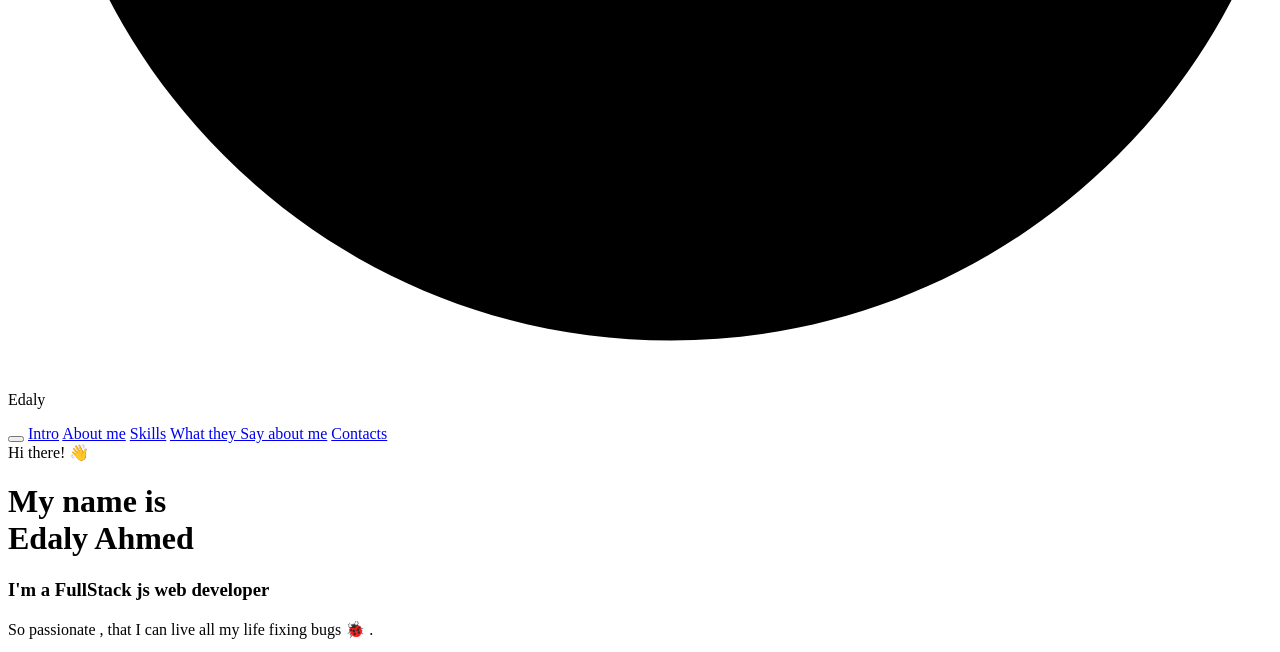
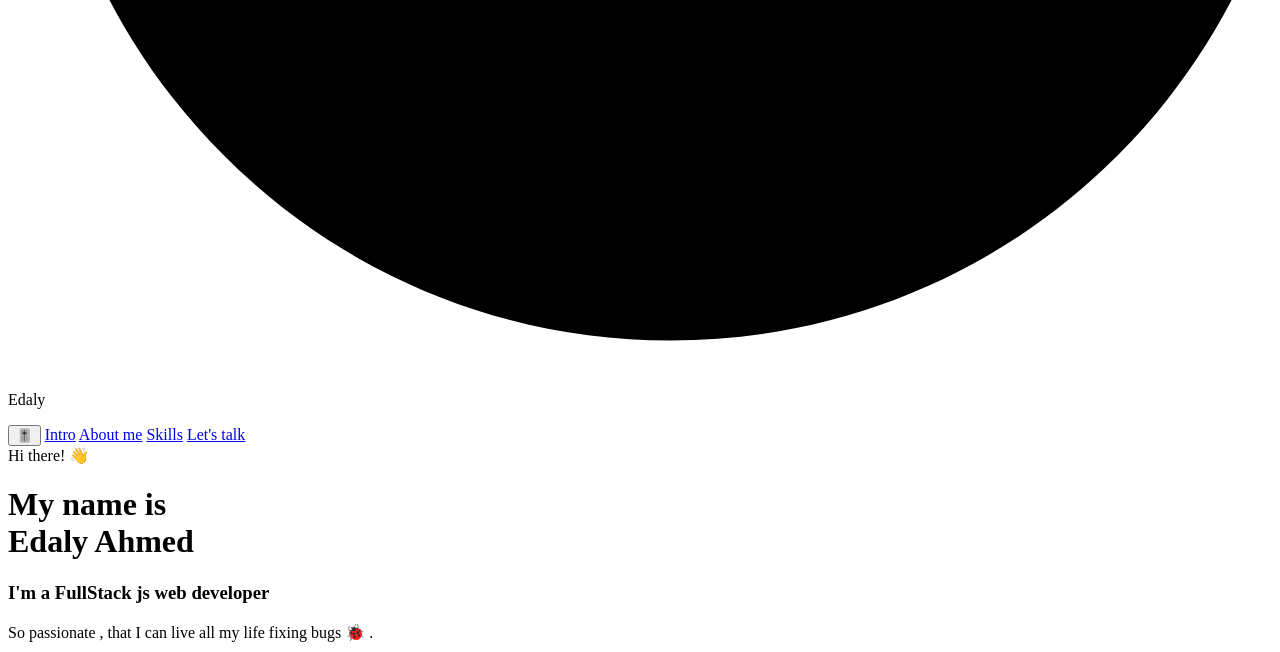
Before and after one commit to 7mioda/portfolio, a website with bundled scripts: page index.html in a window 1280 px wide. Both pictures are taken after a click on the element "Edaly". Shown: the part 2189-2841 px from the top of the page. Built offline with nearby package versions, Linux system fonts and the light colour scheme; some packages are replaced by stand-ins of ours; files whose address does not match are found by name; a web font is replaced by a local one.

Commit message:
fixing menu issues

```diff
--- a/index.html
+++ b/index.html
@@ -37,12 +37,14 @@
         <div class="banner__navigation">
             <div class="banner__logo"><p>Edaly</p></div>
             <nav class="banner__menu">
-                <button class="banner__menu__button"></button>
+                <button class="banner__menu__button">🎚️</button>
                 <span class="banner__menu__menu-item"><a data-scroll href="#intro">Intro</a></span>
                 <span class="banner__menu__menu-item"><a data-scroll href="#about">About me</a></span>
                 <span class="banner__menu__menu-item"><a data-scroll href="#portfolio">Skills</a></span>
+                <!--
                 <span class="banner__menu__menu-item"><a data-scroll href="#clients">What they Say about me</a></span>
-                <span class="banner__menu__menu-item"><a data-scroll href="#contact">Contacts</a></span>
+                -->
+                <span class="banner__menu__menu-item"><a data-scroll href="#contact">Let's talk</a></span>
             </nav>
         </div>
         <div class="banner__intro">
@@ -144,6 +146,7 @@
                                                             src="img/angular.png"></a>
     </div>
 </div>
+<!--
 <div class="container clients" id="clients">
 <div class="clients-header">
 <span class="title">What they Say about me...</span>
@@ -200,6 +203,7 @@
 <span class="arrow-icon previous is-hidden"></span>
 </div>
 </div>
+-->
 <div class="container contact" id="contact">
 <div class="contact-header">
 Contacts...
--- a/js/menu.js
+++ b/js/menu.js
@@ -1,10 +1,23 @@
-//--------------------------------------------------------------
-                        /* Menu */
-//--------------------------------------------------------------
+import { disableBodyScroll, enableBodyScroll } from 'body-scroll-lock';
+
+
 export const menu = () => {
     const logo = document.querySelector('.banner__logo');
     const menu = document.querySelector('.banner__menu');
+    const menuItems = Array.from(document.querySelectorAll('.banner__menu__menu-item'));
     const button = document.querySelector('.banner__menu__button');
-    button.addEventListener('click', () => menu.classList.toggle('active') );
-    logo.addEventListener('click', () => menu.classList.toggle('active') );
+
+    const openMenu = () => {
+        menu.classList.toggle('active')
+        disableBodyScroll(menu);
+    }
+
+    const closeMenu = () => {
+        menu.classList.toggle('active')
+        enableBodyScroll(menu);
+    }
+
+    button.addEventListener('click', closeMenu);
+    logo.addEventListener('click', openMenu);
+    menuItems.forEach(item => item.addEventListener('click', closeMenu));
 };
--- a/js/theming.js
+++ b/js/theming.js
@@ -9,7 +9,6 @@
     themeToggle.addEventListener('click', ()=> {
         styleSheets.forEach(styleSheet => {
             if(styleSheet.title){
-                console.log(styleSheet.disabled === true);
                 if(styleSheet.disabled === true) {
                     localStorage.setItem('theme', styleSheet.title);
                 }
@@ -56,7 +55,6 @@
 
 export const setStyleFromStorage = () => {
     const cssTitle = localStorage.getItem( 'theme' );
-    console.log(cssTitle);
     if (cssTitle.length) {
         switchStyle(cssTitle);
     }
--- a/package.json
+++ b/package.json
@@ -26,6 +26,7 @@
   "homepage": "https://github.com/7mioda/portfolio#readme",
   "dependencies": {
     "babel-polyfill": "^6.26.0",
+    "body-scroll-lock": "^3.1.5",
     "gulp": "^4.0.2",
     "smooth-scroll": "^16.0.3",
     "vanilla-tilt": "^1.7.0"
```
Also changed, not shown: css/common.less (+3 -4 lines). Lines whose indentation alone changed are shown as unchanged.
